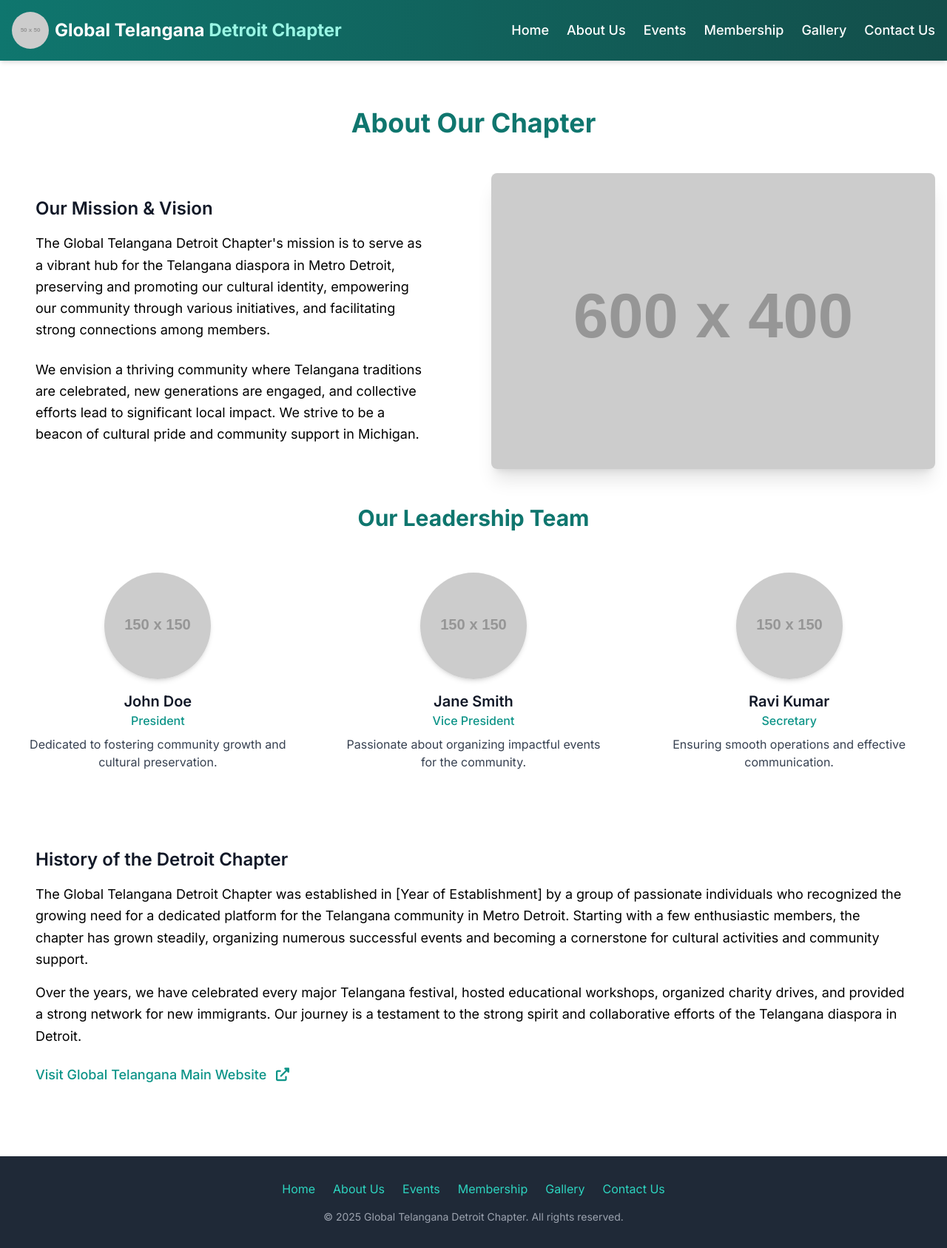
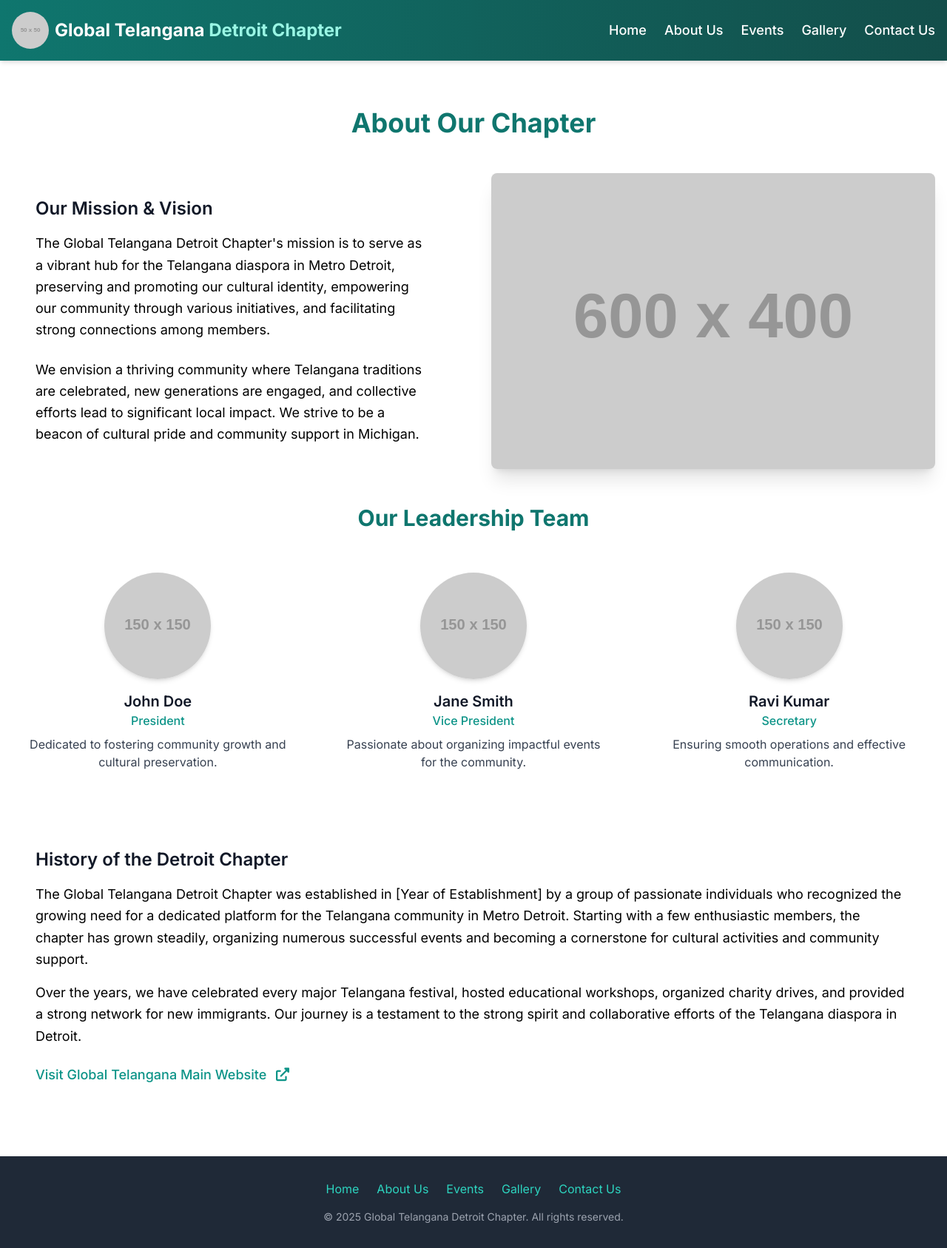
Before and after one commit to manojnagarajupalle/GTA-Detroit-website, a plain HTML site: page about.html in a window 1280 px wide. Shown: the whole page at 74% size. Drawn offline with nearby package versions, Linux system fonts and the light colour scheme; placeholder pictures from the web are drawn by us.

Commit message:
removing membership page link

```diff
--- a/about.html
+++ b/about.html
@@ -51,7 +51,6 @@
                 <li><a href="index.html" class="header-nav-link">Home</a></li>
                 <li><a href="about.html" class="header-nav-link current-page">About Us</a></li>
                 <li><a href="events.html" class="header-nav-link">Events</a></li>
-                <li><a href="membership.html" class="header-nav-link">Membership</a></li>
                 <li><a href="gallery.html" class="header-nav-link">Gallery</a></li>
                 <li><a href="contact.html" class="header-nav-link">Contact Us</a></li>
             </ul>
@@ -131,7 +130,6 @@
                  <a href="Index.html" class="text-teal-400 hover:text-teal-200">Home</a>
                 <a href="about.html" class="text-teal-400 hover:text-teal-200">About Us</a>
                 <a href="events.html" class="text-teal-400 hover:text-teal-200">Events</a>
-                <a href="membership.html" class="text-teal-400 hover:text-teal-200">Membership</a>
                 <a href="gallery.html" class="text-teal-400 hover:text-teal-200">Gallery</a>
                 <a href="contact.html" class="text-teal-400 hover:text-teal-200">Contact Us</a>
             </div>
```
Also changed, not shown: contact.html (+0 -2 lines), events.html (+0 -2 lines), gallery.html (+0 -2 lines).
